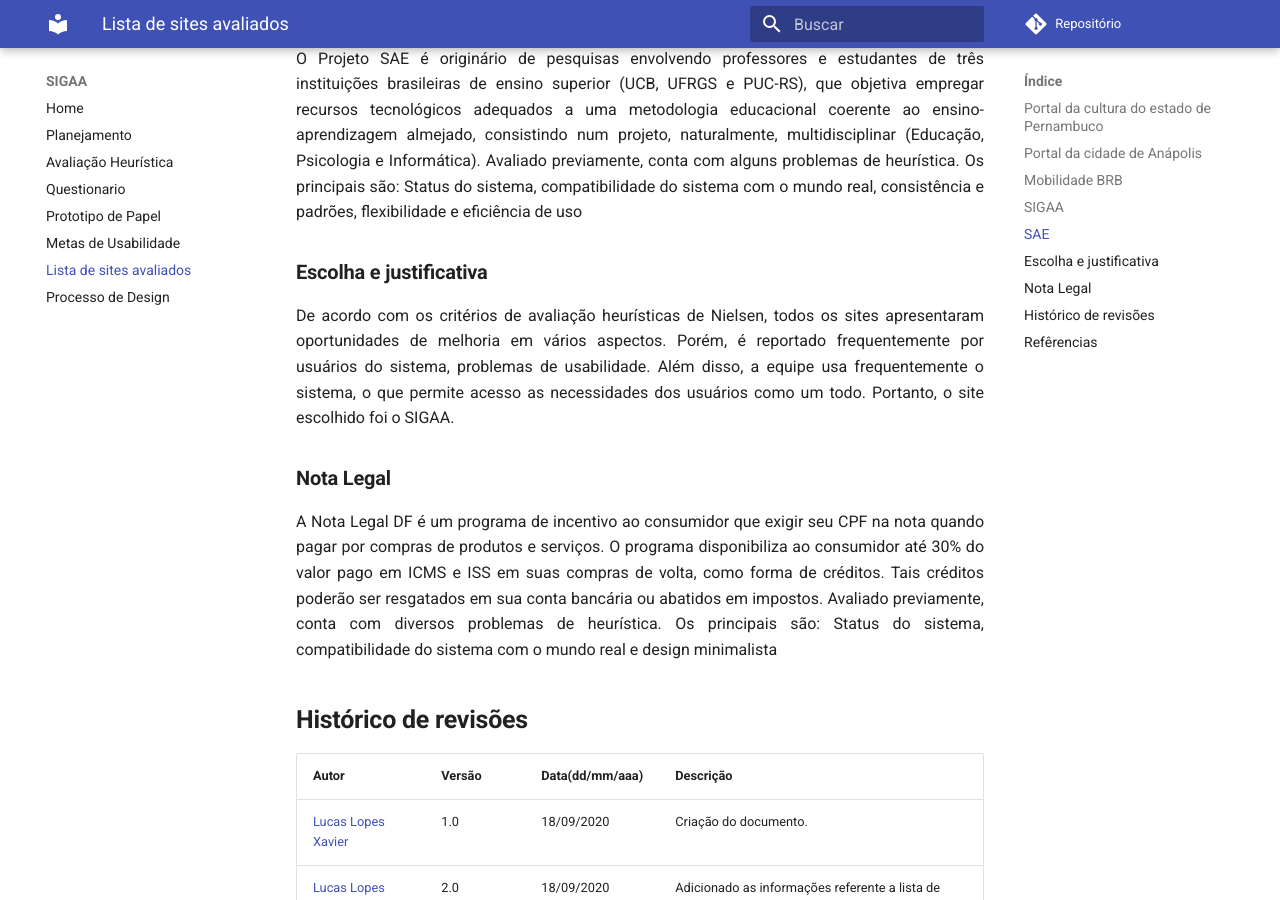
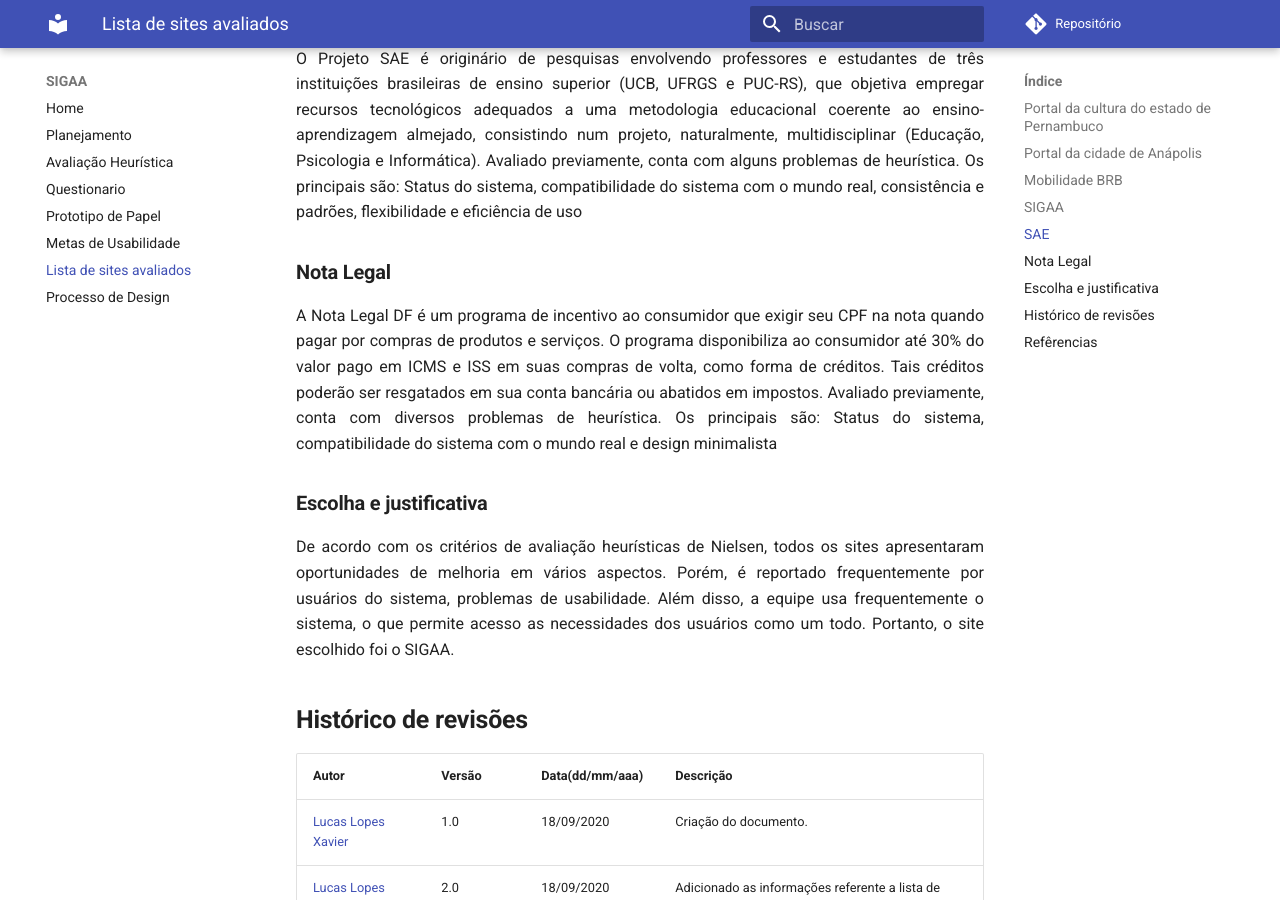
Before and after one commit to lgpinheiro94/2020.1-SIGAA, an MkDocs documentation site: the page built from docs/sites-avaliados/sites.md, in a window 1280 px wide and 900 px high, scrolled down 1215 px. Built offline with MkDocs 1.6.1 and Material for MkDocs 9.7.7, drawn with Linux system fonts in a browser that asks for light colours; comment, search, counter and statistics services are not loaded; old or Windows-style settings are respelled for this version of MkDocs.

Commit message:
Update sites.md

```diff
--- a/docs/sites-avaliados/sites.md
+++ b/docs/sites-avaliados/sites.md
@@ -29,13 +29,14 @@
 
 <p align="justify"> O Projeto SAE é originário de pesquisas envolvendo professores e estudantes de três instituições brasileiras de ensino superior (UCB, UFRGS e PUC-RS), que objetiva empregar recursos tecnológicos adequados a uma metodologia educacional coerente ao ensino-aprendizagem almejado, consistindo num projeto, naturalmente, multidisciplinar (Educação, Psicologia e Informática). Avaliado previamente, conta com alguns problemas de heurística. Os principais são: Status do sistema, compatibilidade do sistema com o mundo real, consistência  e padrões, flexibilidade e eficiência de uso  </p>
 
+### **Nota Legal**
+
+<p align="justify">A Nota Legal DF é um programa de incentivo ao consumidor que exigir seu CPF na nota quando pagar por compras de produtos e serviços. O programa disponibiliza ao consumidor até 30% do valor pago em ICMS e ISS em suas compras de volta, como forma de créditos. Tais créditos poderão ser resgatados em sua conta bancária ou abatidos em impostos. Avaliado previamente, conta com diversos problemas de heurística. Os principais são: Status do sistema, compatibilidade do sistema com o mundo real e  design minimalista </p>
+
+
 ### **Escolha e justificativa**
 
 <p align="justify"> De acordo com  os critérios de avaliação heurísticas de Nielsen,  todos os sites apresentaram oportunidades de melhoria em vários aspectos. Porém, é reportado frequentemente por usuários do sistema, problemas de usabilidade. Além disso, a equipe usa frequentemente o sistema, o que permite acesso as necessidades dos usuários como um todo. Portanto, o site escolhido foi o SIGAA.</p>
-
-### **Nota Legal**
-
-<p align="justify">A Nota Legal DF é um programa de incentivo ao consumidor que exigir seu CPF na nota quando pagar por compras de produtos e serviços. O programa disponibiliza ao consumidor até 30% do valor pago em ICMS e ISS em suas compras de volta, como forma de créditos. Tais créditos poderão ser resgatados em sua conta bancária ou abatidos em impostos. Avaliado previamente, conta com diversos problemas de heurística. Os principais são: Status do sistema, compatibilidade do sistema com o mundo real e  design minimalista </p>
 
 
 ## **Histórico de revisões**
```
